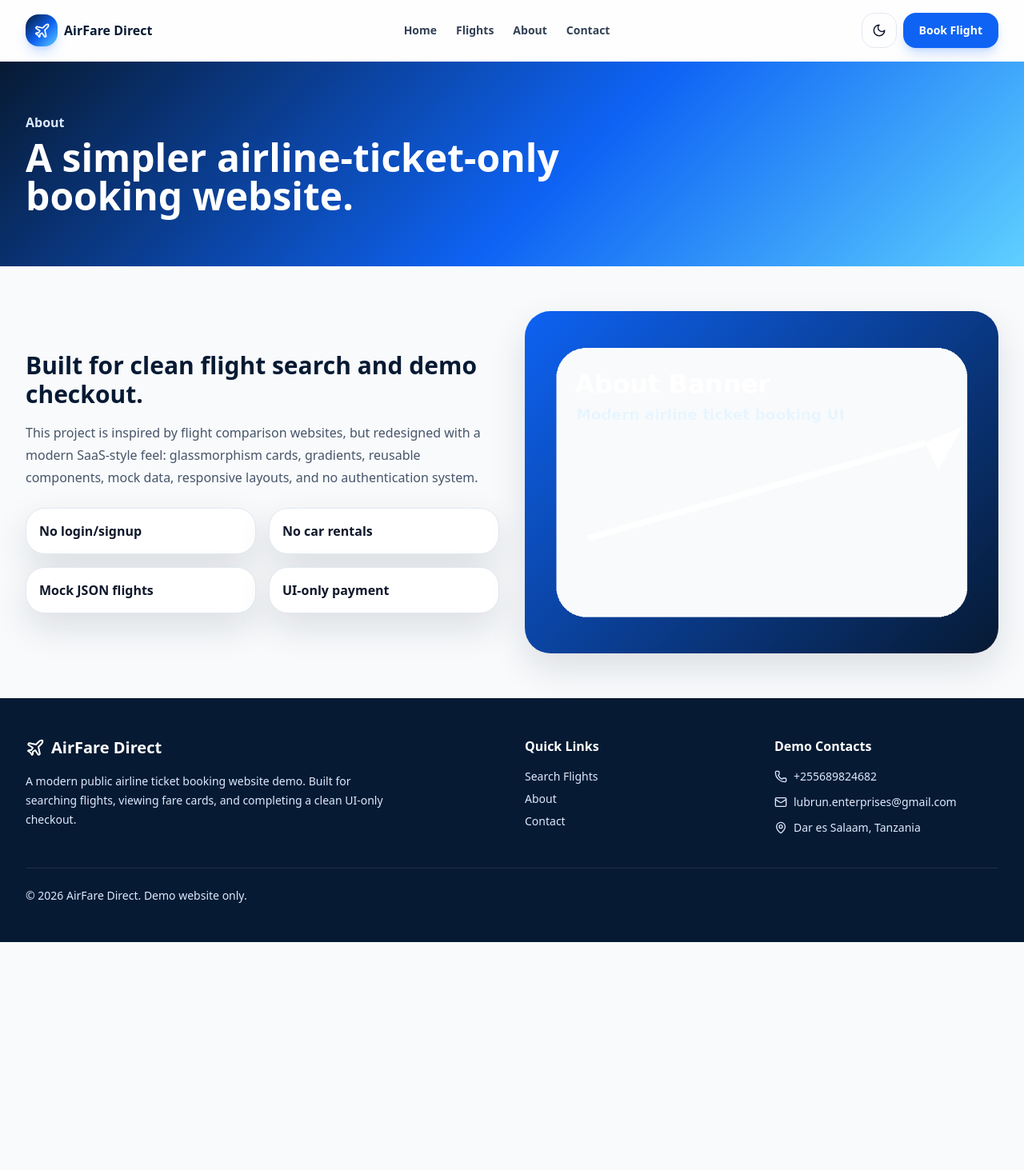
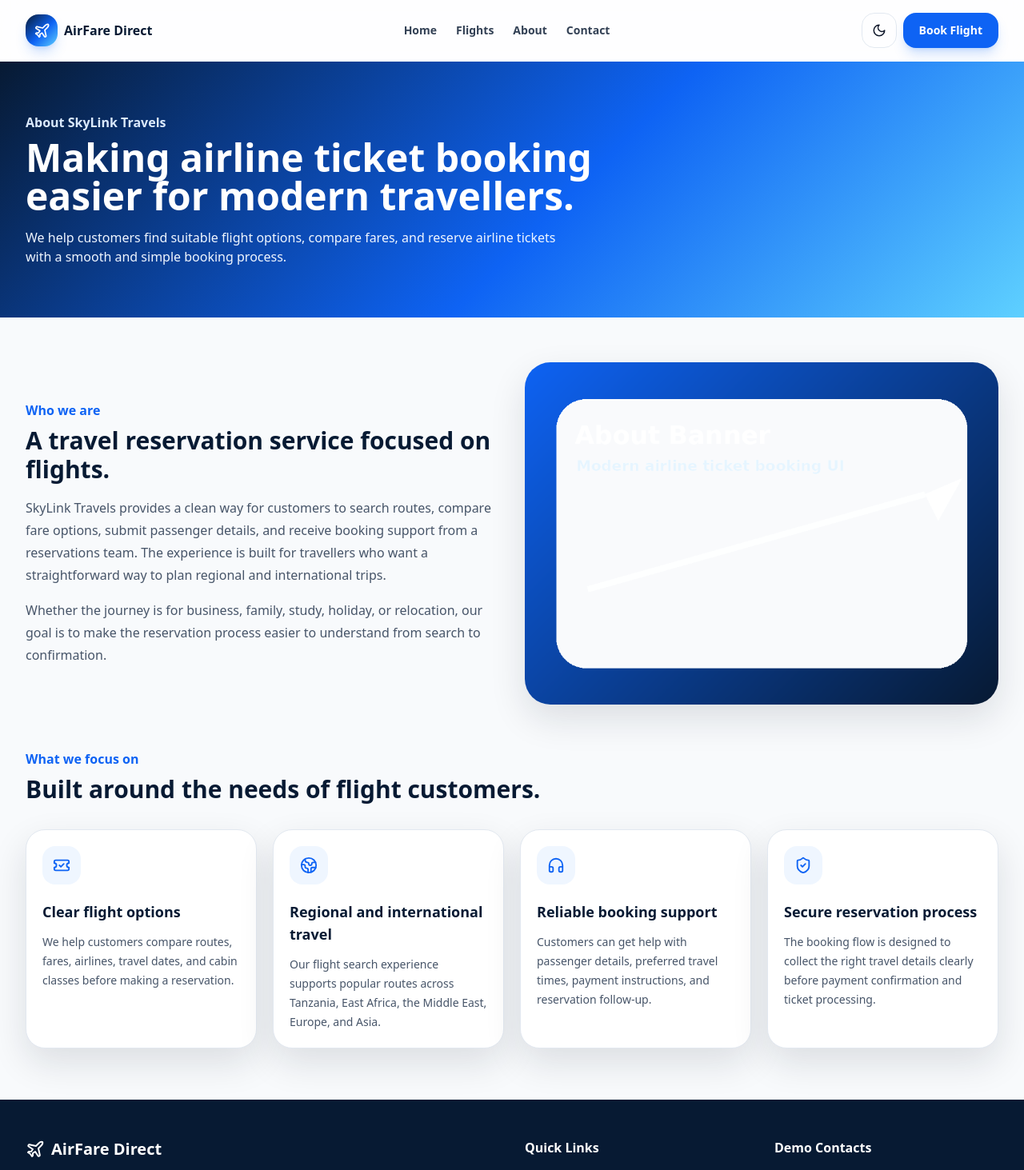
Before and after one commit to brianmichaelu/airline-website, a Next.js app: page /about in a window 1280 px wide. Shown: the top 1463 px of the page at 80% size. Before the commit the page ends 1178 px from the top, so only its background shows below. Built offline with nearby package versions, Linux system fonts and the light colour scheme.

Commit message:
Update about.tsx

```diff
--- a/pages/about.tsx
+++ b/pages/about.tsx
@@ -1,27 +1,118 @@
 import Image from "next/image";
 import Layout from "@/components/Layout";
 import Card from "@/components/ui/Card";
+import {
+  Globe2,
+  Headphones,
+  ShieldCheck,
+  TicketCheck,
+} from "lucide-react";
+
+const values = [
+  {
+    title: "Clear flight options",
+    text: "We help customers compare routes, fares, airlines, travel dates, and cabin classes before making a reservation.",
+    icon: TicketCheck,
+  },
+  {
+    title: "Regional and international travel",
+    text: "Our flight search experience supports popular routes across Tanzania, East Africa, the Middle East, Europe, and Asia.",
+    icon: Globe2,
+  },
+  {
+    title: "Reliable booking support",
+    text: "Customers can get help with passenger details, preferred travel times, payment instructions, and reservation follow-up.",
+    icon: Headphones,
+  },
+  {
+    title: "Secure reservation process",
+    text: "The booking flow is designed to collect the right travel details clearly before payment confirmation and ticket processing.",
+    icon: ShieldCheck,
+  },
+];
 
 export default function AboutPage() {
   return (
-    <Layout title="About" description="About this airline ticket booking website demo.">
+    <Layout
+      title="About SkyLink Travels"
+      description="Learn about SkyLink Travels, a flight reservation service helping customers search, compare, and reserve airline tickets."
+    >
       <section className="bg-flight-gradient px-4 py-16 text-white sm:px-6 lg:px-8">
         <div className="mx-auto max-w-7xl">
-          <p className="font-semibold text-blue-100">About</p>
-          <h1 className="mt-2 max-w-3xl text-4xl font-black sm:text-5xl">A simpler airline-ticket-only booking website.</h1>
+          <p className="font-semibold text-blue-100">About SkyLink Travels</p>
+
+          <h1 className="mt-2 max-w-3xl text-4xl font-black sm:text-5xl">
+            Making airline ticket booking easier for modern travellers.
+          </h1>
+
+          <p className="mt-4 max-w-2xl text-blue-50">
+            We help customers find suitable flight options, compare fares, and
+            reserve airline tickets with a smooth and simple booking process.
+          </p>
         </div>
       </section>
 
       <section className="px-4 py-14 sm:px-6 lg:px-8">
         <div className="mx-auto grid max-w-7xl items-center gap-8 lg:grid-cols-2">
           <div>
-            <h2 className="text-3xl font-black text-navy dark:text-white">Built for clean flight search and demo checkout.</h2>
-            <p className="mt-4 leading-7 text-slate-600 dark:text-slate-300">This project is inspired by flight comparison websites, but redesigned with a modern SaaS-style feel: glassmorphism cards, gradients, reusable components, mock data, responsive layouts, and no authentication system.</p>
-            <div className="mt-6 grid gap-4 sm:grid-cols-2">
-              {['No login/signup', 'No car rentals', 'Mock JSON flights', 'UI-only payment'].map((item) => <Card key={item} className="p-4 font-bold">{item}</Card>)}
-            </div>
+            <p className="font-bold text-ocean">Who we are</p>
+
+            <h2 className="mt-2 text-3xl font-black text-navy dark:text-white">
+              A travel reservation service focused on flights.
+            </h2>
+
+            <p className="mt-4 leading-7 text-slate-600 dark:text-slate-300">
+              SkyLink Travels provides a clean way for customers to search
+              routes, compare fare options, submit passenger details, and
+              receive booking support from a reservations team. The experience
+              is built for travellers who want a straightforward way to plan
+              regional and international trips.
+            </p>
+
+            <p className="mt-4 leading-7 text-slate-600 dark:text-slate-300">
+              Whether the journey is for business, family, study, holiday, or
+              relocation, our goal is to make the reservation process easier to
+              understand from search to confirmation.
+            </p>
           </div>
-          <Image src="/images/about-banner.png" alt="About airline booking" width={700} height={520} className="rounded-[2rem] shadow-soft" />
+
+          <Image
+            src="/images/about-banner.png"
+            alt="SkyLink Travels airline reservation service"
+            width={700}
+            height={520}
+            className="rounded-[2rem] shadow-soft"
+          />
+        </div>
+      </section>
+
+      <section className="px-4 pb-16 sm:px-6 lg:px-8">
+        <div className="mx-auto max-w-7xl">
+          <div className="mb-8 max-w-2xl">
+            <p className="font-bold text-ocean">What we focus on</p>
+
+            <h2 className="mt-2 text-3xl font-black text-navy dark:text-white">
+              Built around the needs of flight customers.
+            </h2>
+          </div>
+
+          <div className="grid gap-5 md:grid-cols-2 lg:grid-cols-4">
+            {values.map((value) => (
+              <Card key={value.title} className="p-5">
+                <span className="grid h-12 w-12 place-items-center rounded-2xl bg-blue-50 text-ocean dark:bg-blue-950/40">
+                  <value.icon size={22} />
+                </span>
+
+                <h3 className="mt-5 text-lg font-black text-navy dark:text-white">
+                  {value.title}
+                </h3>
+
+                <p className="mt-3 text-sm leading-6 text-slate-600 dark:text-slate-300">
+                  {value.text}
+                </p>
+              </Card>
+            ))}
+          </div>
         </div>
       </section>
     </Layout>
```
